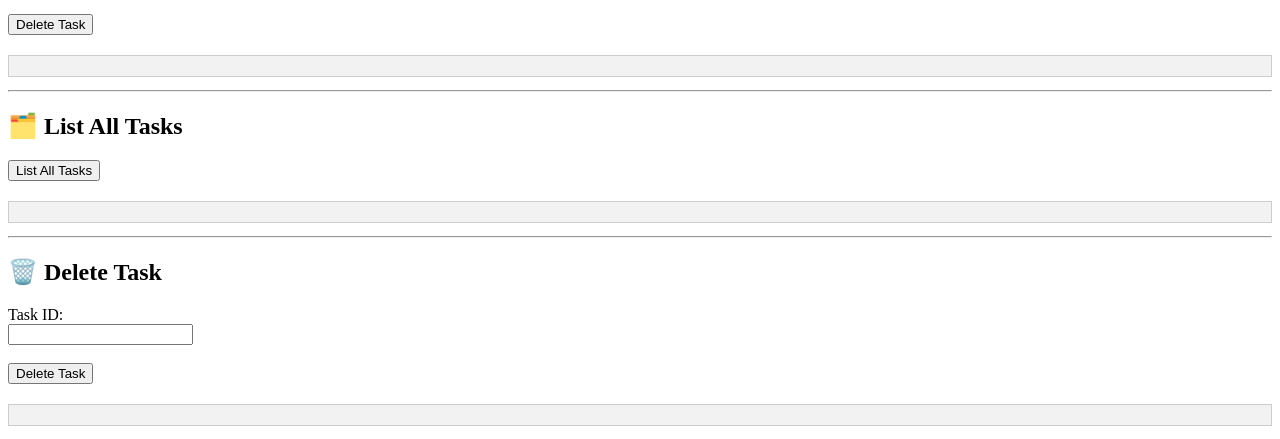
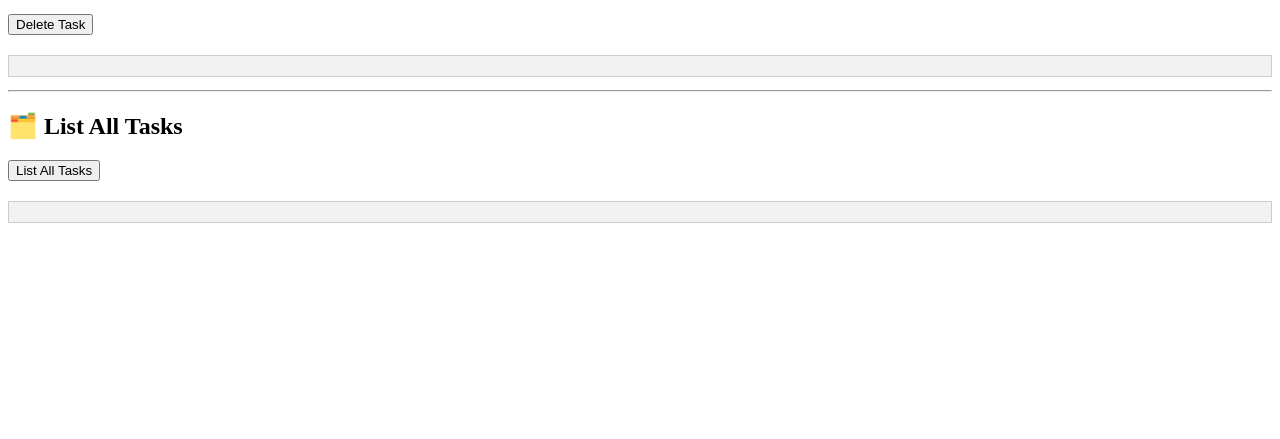
Before and after one commit to ZachLark/GitBridgev1, a Flask app: page / in a window 1280 px wide. Shown: the part 1021-1460 px from the top of the page. After the commit the page ends 1244 px from the top, so only its background shows below. Run offline with Flask 3, Linux system fonts and the light colour scheme.

Commit message:
Final cleanup: confirmed single instance per UI section

```diff
--- a/webui/templates/index.html
+++ b/webui/templates/index.html
@@ -70,14 +70,6 @@
 
 <pre id="listTasksOutput" style="margin-top: 20px; background-color: #f2f2f2; padding: 10px; border: 1px solid #ccc;"></pre>
 
-<hr>
-<h2>🗑️ Delete Task</h2>
-<label for="delete_task_id">Task ID:</label><br>
-<input type="text" id="delete_task_id" name="delete_task_id" required><br><br>
-<button type="button" id="deleteTaskBtn">Delete Task</button>
-
-<pre id="deleteOutput" style="margin-top: 20px; background-color: #f2f2f2; padding: 10px; border: 1px solid #ccc;"></pre>
-
 <script>
   document.querySelector("form").addEventListener("submit", async function (e) {
     e.preventDefault(); // Stop the page from reloading
@@ -146,32 +138,6 @@ document.getElementById("updateStatusBtn").addEventListener("click", async funct
   }
 });
 
-// Add listener for the “Update Status” button
-document.getElementById("updateStatusBtn").addEventListener("click", async function () {
-    const taskId = document.getElementById("status_task_id").value.trim();
-    const newStatus = document.getElementById("new_status").value;
-
-    if (!taskId || !newStatus) {
-        alert("Please enter both Task ID and new status.");
-        return;
-    }
-
-    try {
-        const response = await fetch(`/tasks/${taskId}/status`, {
-            method: "PATCH",
-            headers: {
-                "Content-Type": "application/json"
-            },
-            body: JSON.stringify({ status: newStatus }),
-        });
-
-        const result = await response.json();
-        document.getElementById("statusOutput").textContent = JSON.stringify(result, null, 2);
-    } catch (error) {
-        document.getElementById("statusOutput").textContent = `Error: ${error.message}`;
-    }
-});
-
 // Add listener for "Delete Task" button
 document.getElementById("deleteTaskBtn").addEventListener("click", async function () {
     const taskId = document.getElementById("delete_task_id").value.trim();
@@ -212,30 +178,6 @@ document.getElementById("listTasksBtn").addEventListener("click", async function
     }
 });
 
-// Add listener for "Delete Task" button
-document.getElementById("deleteTaskBtn").addEventListener("click", async function () {
-    const taskId = document.getElementById("delete_task_id").value.trim();
-    if (!taskId) {
-        alert("Please enter the Task ID.");
-        return;
-    }
-
-    try {
-        const response = await fetch(`/tasks/${taskId}`, {
-            method: "DELETE"
-        });
-
-        if (!response.ok) {
-            throw new Error(`Server returned status ${response.status}`);
-        }
-
-        const result = await response.json();
-        document.getElementById("deleteOutput").textContent = JSON.stringify(result, null, 2);
-    } catch (error) {
-        document.getElementById("deleteOutput").textContent = `Error: ${error.message}`;
-    }
-});
-
 </script>
 
 </body>
```
